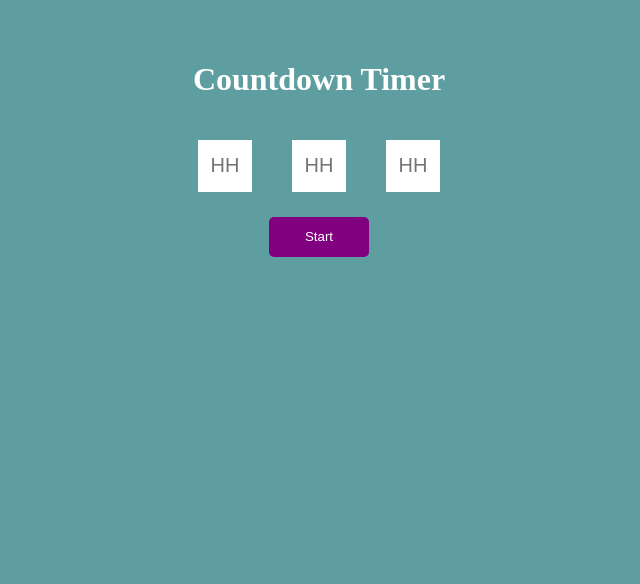
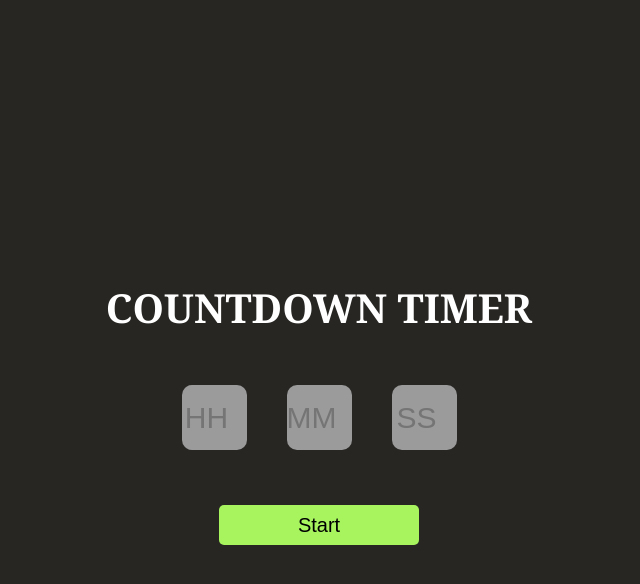
Before and after one commit to Harshal-Khairnar01/countdown, a React (Vite) app: page / in a window 1280 px wide. Shown: the top 584 px of the page, without its empty margins (321-961 px from the left). Built offline with nearby package versions, Linux system fonts and the light colour scheme.

Commit message:
UI fixex

```diff
--- a/src/App.css
+++ b/src/App.css
@@ -1,46 +1,90 @@
-#root {
-  max-width: 1280px;
-  margin: 0 auto;
-  padding: 2rem;
-  text-align: center;
+* {
+  margin: 0;
+  padding: 0;
+  box-sizing: border-box;
 }
 
-body{
-  background-color: cadetblue;
-  color: #fff;
+body {
+  background-color: #272623;
+
 }
 
-.input-box{
-   display: flex;
-   justify-content: center;
-   align-items: center;
+.container {
+  width: 100vw;
+  height: 100vh;
+  display: flex;
+  justify-content: center;
+  align-items: center;
 }
 
-.input-box > input{
-  height:50px;
-  width:50px;
-  border:none;
-  outline:none;
-  font-size: 20px;
+.wrapper {
+  width: 80%;
+  margin: auto;
+  background-color: #272623;
+  padding: 30px;
+}
+
+.head {
+  text-align: center;
+  font-size: 40px;
+  font-family: Georgia, 'Times New Roman', Times, serif;
+  margin: 30px 0px;
+  text-transform: uppercase;
+  color: white;
+}
+
+.inputContainer{
+  display: flex;
+  flex-direction: column;
+ gap: 30px;
+  align-items: center;
+}
+
+.input-box {
+
+  display: flex;
+  justify-content: center;
+  align-items: center;
+}
+
+.input-box>input {
+  height: 65px;
+  width: 65px;
+  border: none;
+  outline: none;
+  font-size: 30px;
   margin: 20px;
   text-align: center;
+  border-radius: 10px;
+  background-color: #9b9b9b;
+
 }
 
-.timer-button{
+.timer-button {
   height: 40px;
-  width: 100px;
+  width: 200px;
   border: none;
   outline: none;
-  background-color: purple;
+  background-color: #a7f45f;
   color: #FFF;
   border-radius: 5px;
   cursor: pointer;
   margin: 5px;
+  color: black;
+  font-size: 20px;
 }
 
-.timer-box{
+.timer-box {
   display: flex;
   justify-content: center;
   align-items: center;
   font-size: 90px;
+    color:  #9b9b9b;
 }
+
+.show-container{
+  display: flex;
+  flex-direction: column;
+ gap: 30px;
+  align-items: center;
+}
--- a/src/App.jsx
+++ b/src/App.jsx
@@ -22,16 +22,16 @@ export default function App() {
     }
   };
 
-  const resetTimer=()=>{
-     setHours(0);
-      setMinutes(0);
-      setSeconds(0);
-      clearInterval(timerId);
-  }
+  const resetTimer = () => {
+    setHours(0);
+    setMinutes(0);
+    setSeconds(0);
+    clearInterval(timerId);
+  };
 
   const handleReset = () => {
     setIsStart(false);
-   resetTimer();
+    resetTimer();
   };
 
   const handlePause = () => {
@@ -39,10 +39,10 @@ export default function App() {
     clearInterval(timerId);
   };
 
-  const handleResume=()=>{
+  const handleResume = () => {
     setIsPaused(false);
-    runTimer(seconds,minutes,hours)
-  }
+    runTimer(seconds, minutes, hours);
+  };
 
   const handleInput = (e) => {
     const value = parseInt(e.target.value);
@@ -69,8 +69,10 @@ export default function App() {
     }
 
     if (sec === 0 && min === 0 && hr === 0) {
-     handleReset();
-      alert("Timer finished!");
+      const audio = new Audio("/timer-finished.mp3");
+      audio.play();
+    resetTimer();
+      // alert("Timer finished!");
       clearInterval(tid);
       return;
     }
@@ -91,15 +93,16 @@ export default function App() {
   }, [isStart, hours, minutes, seconds]);
 
   return (
-    <div className="App">
-      <h1>Countdown Timer</h1>
+    <div className="container">
+      <div className="wrapper">
+          <h1 className=" head">Countdown Timer</h1>
 
       {!isStart && (
-        <div className=" input-container">
+        <div className=" inputContainer">
           <div className=" input-box">
-            <input onChange={handleInput} id="hours" placeholder="HH" />
-            <input onChange={handleInput} id="minutes" placeholder="HH" />
-            <input onChange={handleInput} id="seconds" placeholder="HH" />
+            <input type="number" onChange={handleInput} id="hours" placeholder="HH" />
+            <input type="number" onChange={handleInput} id="minutes" placeholder="MM" />
+            <input type="number" onChange={handleInput} id="seconds" placeholder="SS" />
           </div>
           <button onClick={handleStart} className=" timer-button">
             Start
@@ -133,6 +136,8 @@ export default function App() {
           </div>
         </div>
       )}
+      </div>
+
     </div>
   );
 }
```
Also changed, not shown: 1 other file (tests, documents, lock files or other folders).
